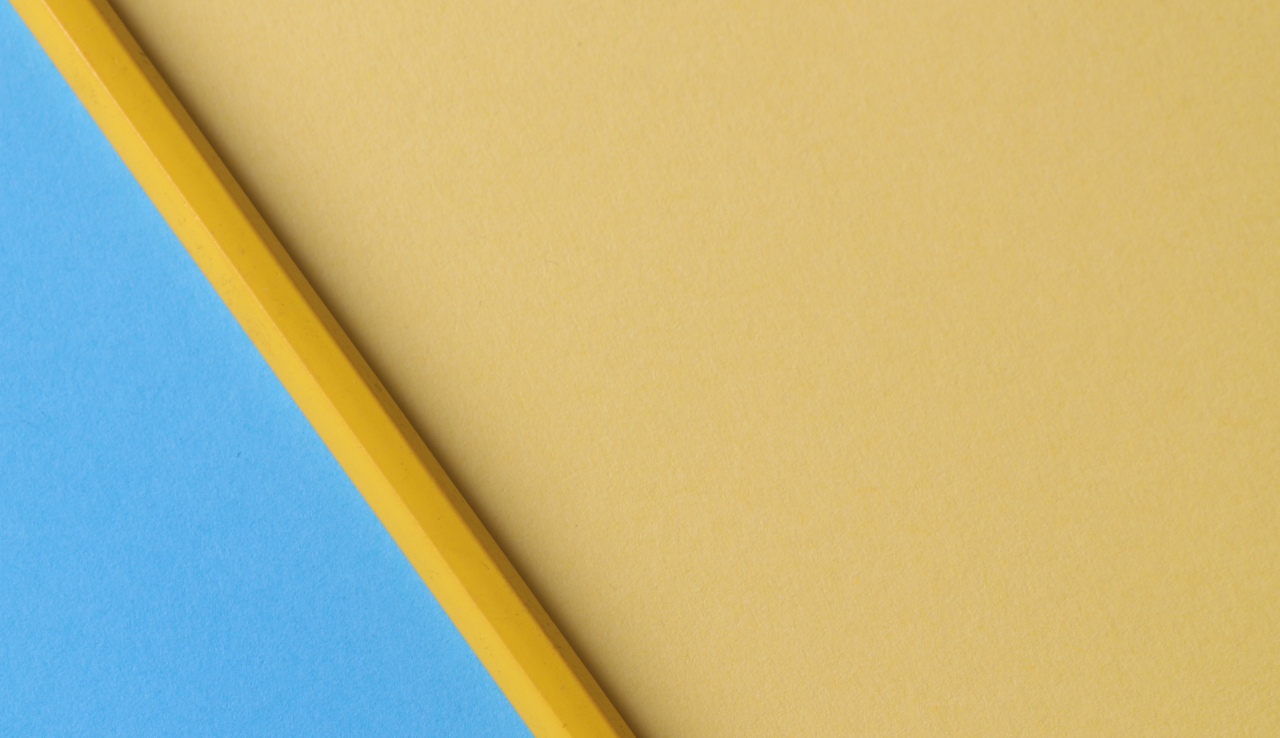
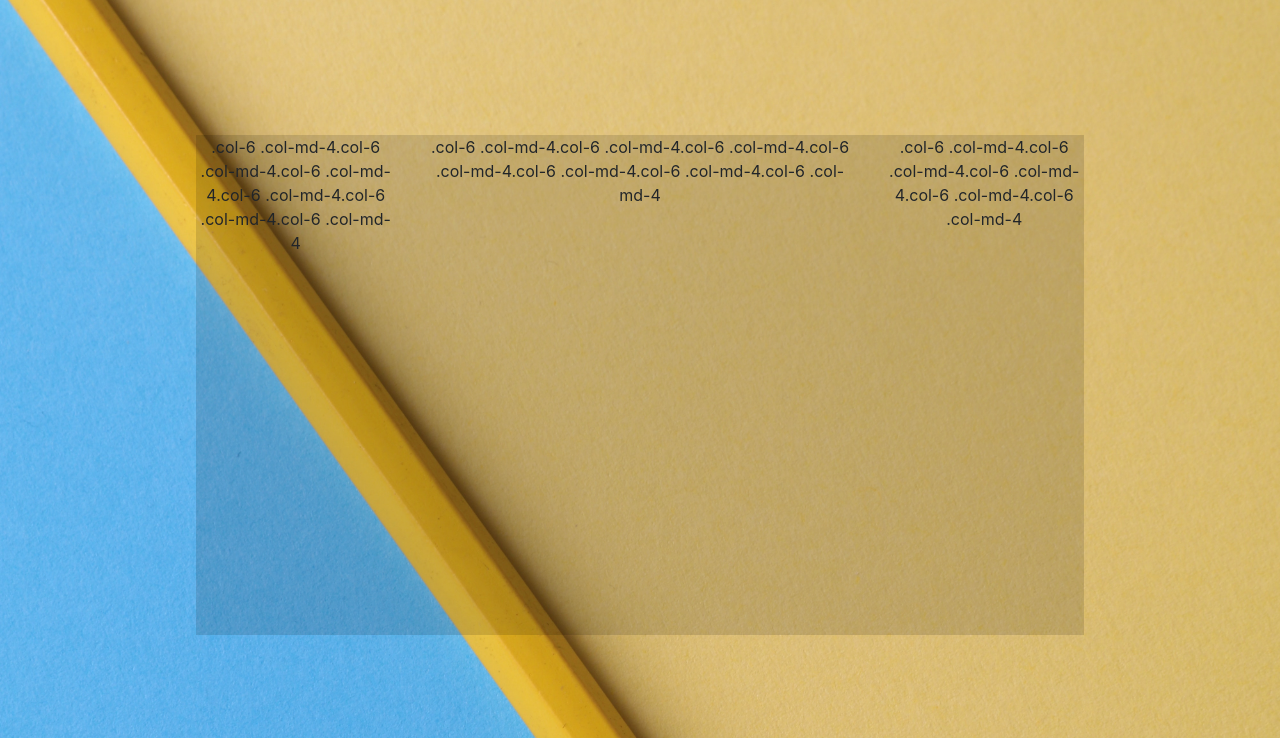
Before and after one commit to Elisei123/Program_Mancarea_Favorita, a Django app: page /login/ in a window 1280 px wide. Shown: the part 62-800 px from the top of the page. Run offline with Django 3.2, Linux system fonts and the light colour scheme; some libraries are stand-ins or nearby versions.

Commit message:
update 'login.html'  9.9.2019

```diff
--- a/eat_smart/templates/login.html
+++ b/eat_smart/templates/login.html
@@ -1,12 +1,26 @@
 {% extends 'base.html' %}
 {% block style %}
+
+#login{
+    background-color: rgba(0, 0, 0, 0.13);
+    width: 80%;
+    height: 500px;
+    display:block;
+    margin: 0 auto;
+    text-align:center;
+}
+
 {% endblock style %}
 
 {% block content %}
-<div style="align-items: center" class="container">
-     <div style="padding-top: 10%, " class="login cases">
-
-
+<div class="container">
+    <div style="padding-top: 10%;" class="spatiu"></div>
+    <div id="login" class="login cases">
+            <div class="row">
+                    <div class="col-6 col-md-3 col-sm">.col-6 .col-md-4.col-6 .col-md-4.col-6 .col-md-4.col-6 .col-md-4.col-6 .col-md-4.col-6 .col-md-4</div>
+                    <div class="col-6 col-md-6 col-sm">.col-6 .col-md-4.col-6 .col-md-4.col-6 .col-md-4.col-6 .col-md-4.col-6 .col-md-4.col-6 .col-md-4.col-6 .col-md-4</div>
+                    <div class="col-6 col-md-3 col-sm">.col-6 .col-md-4.col-6 .col-md-4.col-6 .col-md-4.col-6 .col-md-4.col-6 .col-md-4</div>
+                  </div>
     </div>
 </div>
 {% endblock content %}
```
